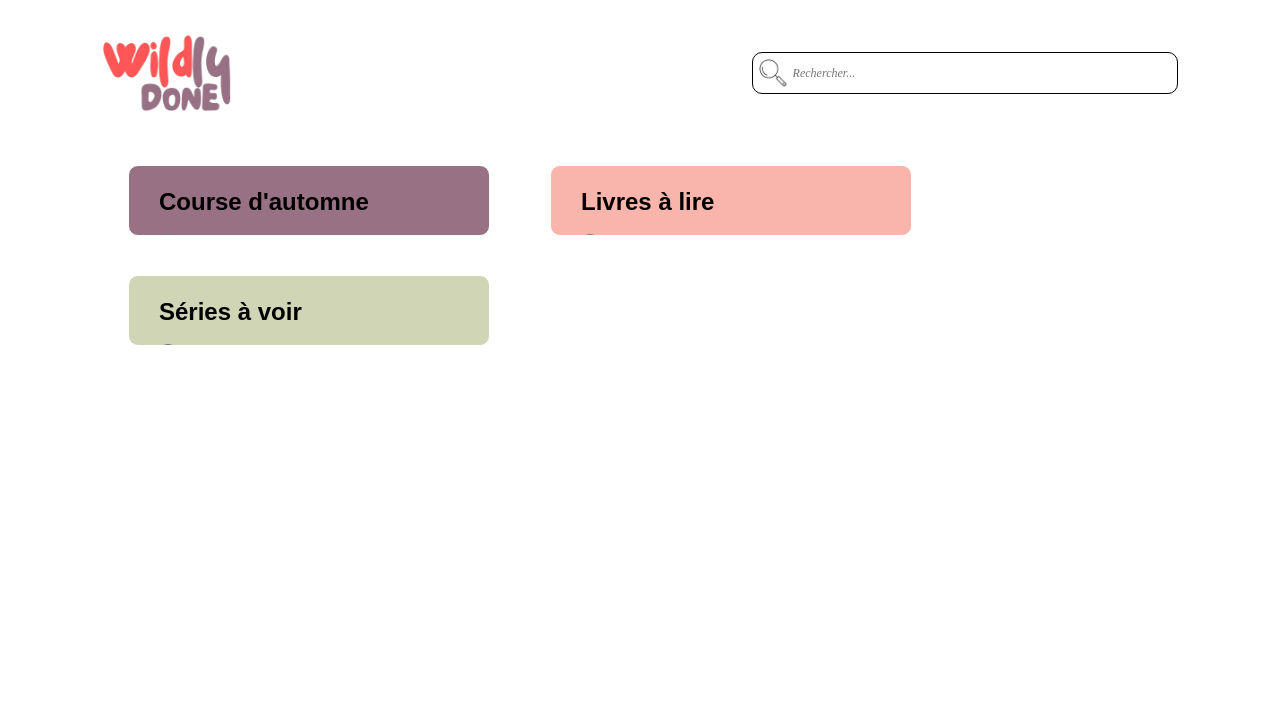
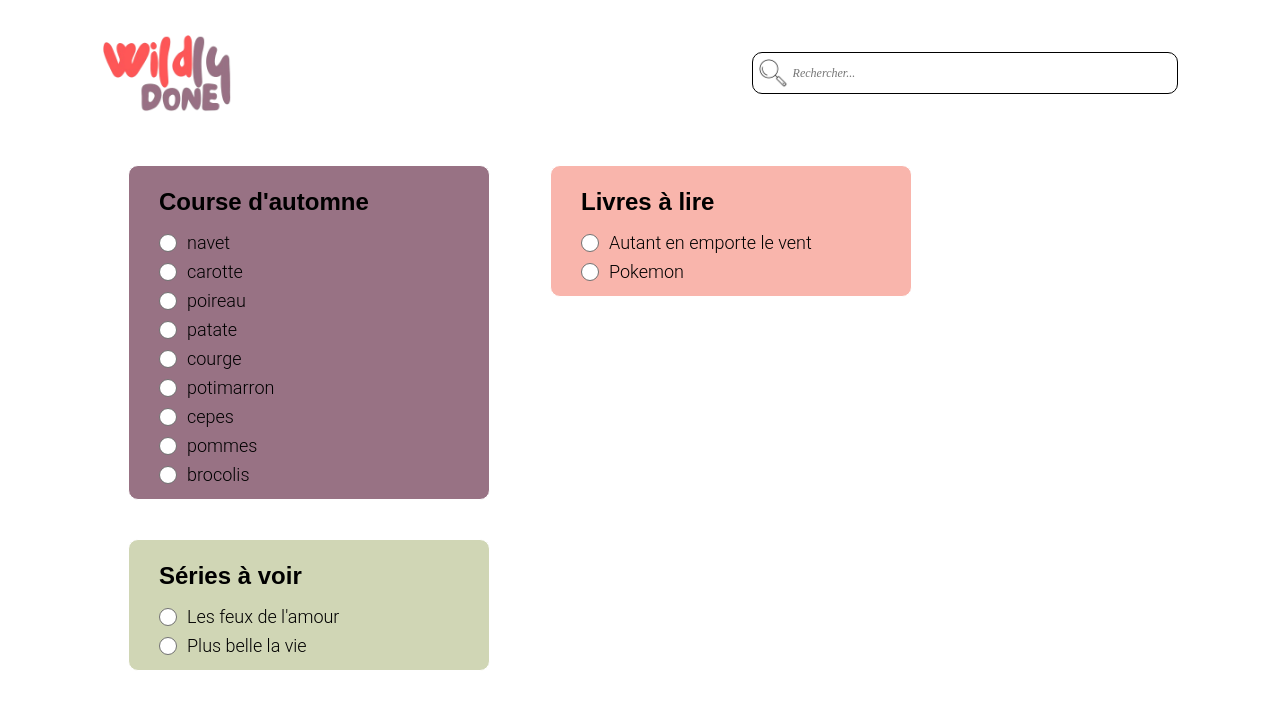
Before and after one commit to Thierry-Lenepveu/Project-1-TD3-React, a React (Vite) app: page / in a window 1280 px wide. Shown: the top 708 px of the page. Built offline with nearby package versions, Linux system fonts and the light colour scheme.

Commit message:
style for todo list.

```diff
--- a/src/components/Main.tsx
+++ b/src/components/Main.tsx
@@ -16,7 +16,7 @@ function Main() {
             {
                 InitialList.map(
                     (item: { title: string; category: string; elements: TaskProp[]; }) => {
-                        const keyName = hash(Math.floor(Math.random() * 10000));
+                        const keyName = hash(Math.floor(Math.random() * 1e9));
                         return (
                         <ToDoList
                             key={keyName}
--- a/src/components/ToDoList.tsx
+++ b/src/components/ToDoList.tsx
@@ -14,7 +14,7 @@ export interface ToDoListProp {
 
 export function ToDoList(prop: ToDoListProp) {
     return (
-        <article className={`collapsed ${prop.category}`}>
+        <article className={`${prop.category}`}>
             <div className="header-element">
                 <h3>{prop.title}</h3>
             </div>
@@ -22,7 +22,7 @@ export function ToDoList(prop: ToDoListProp) {
             {
                 prop.elements.map(
                     (task) => {
-                        const keyName = hash(Math.floor(Math.random() * 10000));
+                        const keyName = hash(Math.floor(Math.random() * 1e9));
                         return (
                         <Task
                             key={keyName}
```
